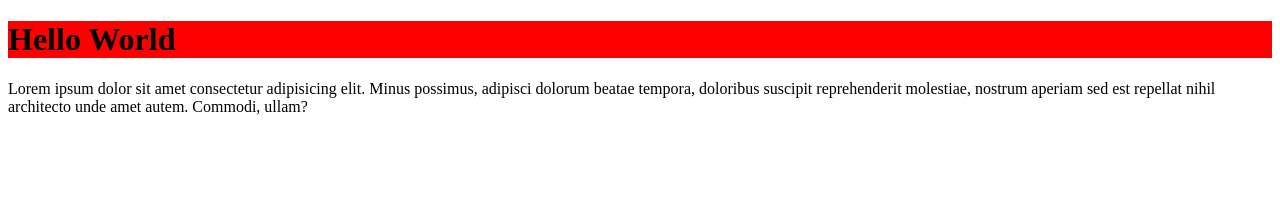
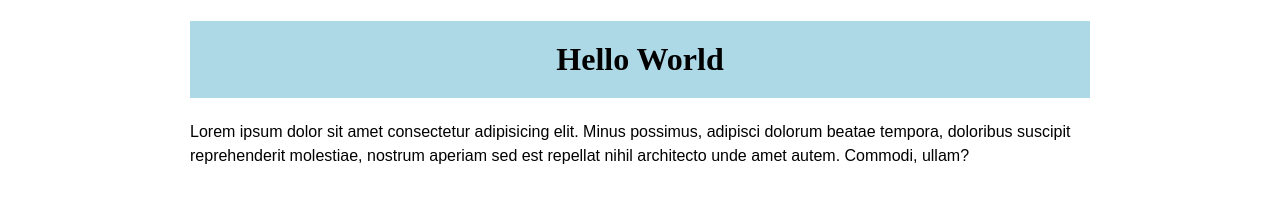
Before and after one commit to ChristinaNikolova/Version-Control-with-Git---Playground, a plain HTML site: page index.html in a window 1280 px wide. Drawn offline with Linux system fonts and the light colour scheme.

Commit message:
add more css styles

```diff
--- a/index.html
+++ b/index.html
@@ -9,9 +9,9 @@
   </head>
 
   <body>
-    <div>
+    <div class="wrapper">
       <h1>Hello World</h1>
-      <p>
+      <p class="wrapper-content">
         Lorem ipsum dolor sit amet consectetur adipisicing elit. Minus possimus,
         adipisci dolorum beatae tempora, doloribus suscipit reprehenderit
         molestiae, nostrum aperiam sed est repellat nihil architecto unde amet
--- a/styles.css
+++ b/styles.css
@@ -1,3 +1,15 @@
-h1{
-    background-color: red;
+.wrapper {
+  width: 900px;
+  margin: 0 auto;
 }
+
+h1 {
+  background-color: lightblue;
+  text-align: center;
+  padding: 20px;
+}
+
+.wrapper-content {
+  line-height: 1.5;
+  font-family: Arial, Helvetica, sans-serif;
+}
```
